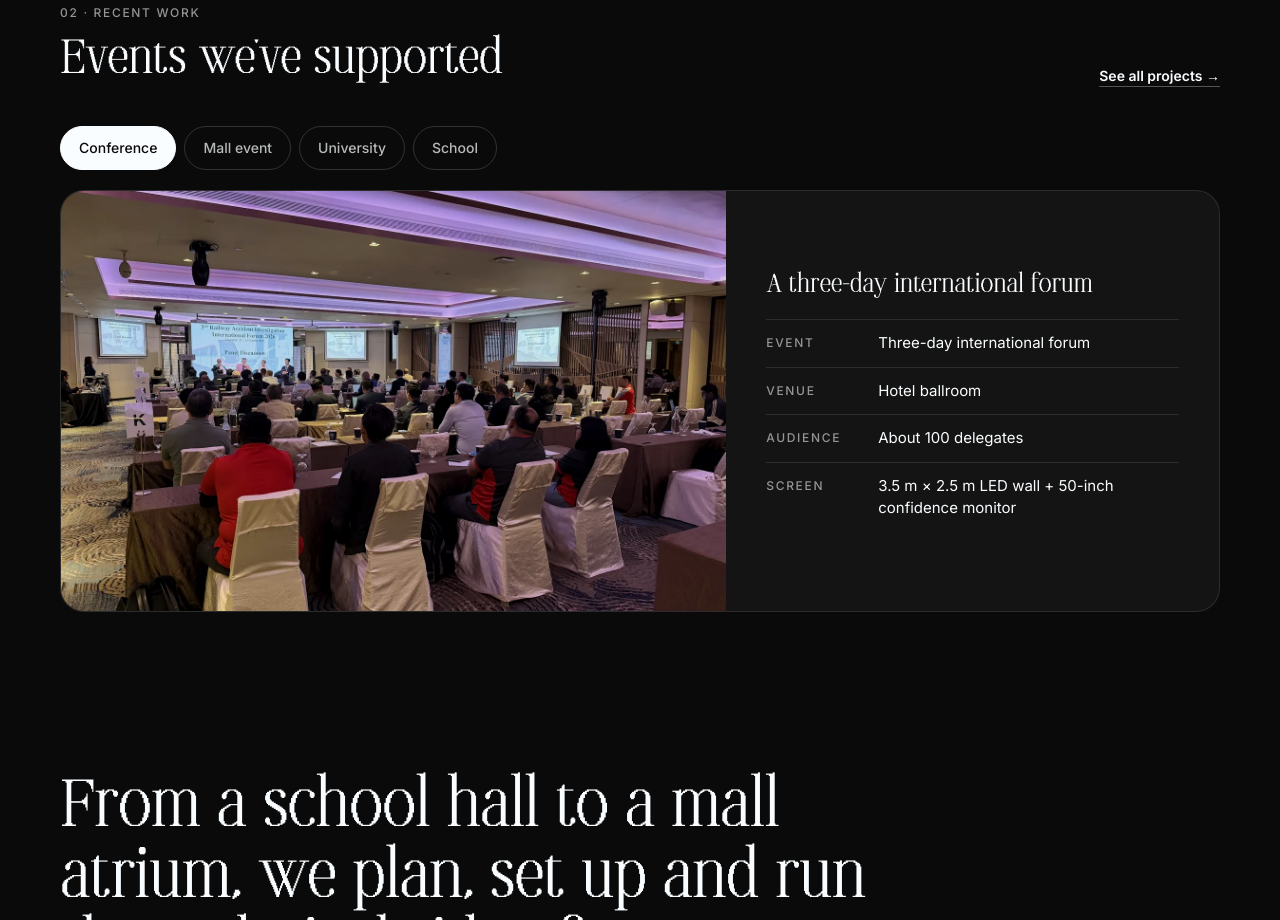
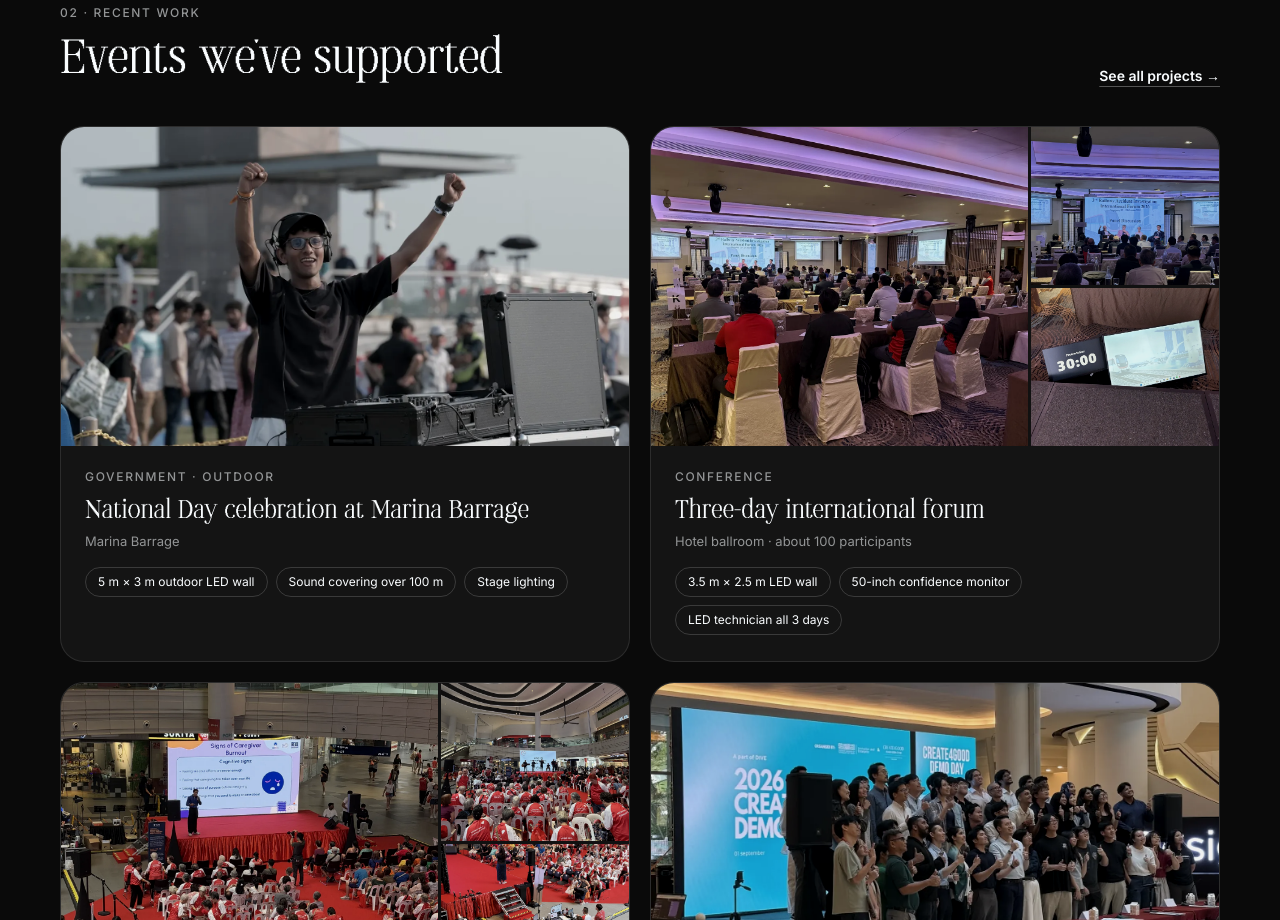
Before and after one commit to PixelPro-Studios/pixelpro-website, a Next.js app: page /mockup/home-v2 in a window 1280 px wide. Shown: the part 1880-2800 px from the top of the page. Built offline with nearby package versions, Linux system fonts and the light colour scheme.

Commit message:
Mockups v2: home events gallery (7 jobs, photos per event, view all), centred LED carousel, quote before FAQ, corner WhatsApp button, reviews pause button removed

```diff
--- a/app/mockup/_v2/v2.css
+++ b/app/mockup/_v2/v2.css
@@ -134,6 +134,32 @@
   .v2-svc-row .v2-row-n { display: none; }
 }
 .v2-row.v2-row-text-only { grid-template-columns: 40px 1fr auto; }
+/* floating WhatsApp button (desktop), only when no other WhatsApp button is on screen */
+.v2-float { position: fixed; z-index: 45; right: 24px; bottom: 24px; min-height: 52px; box-shadow: 0 12px 40px rgba(0, 0, 0, 0.45); opacity: 0; transform: translateY(12px) scale(0.96); pointer-events: none; transition: opacity 200ms ease, transform 250ms var(--ease-out); }
+.v2-float.is-on { opacity: 1; transform: none; pointer-events: auto; }
+@media (max-width: 1023px) { .v2-float { display: none; } }
+.v2-faq { padding-bottom: 120px; }
+
+/* home: events, a few photos each, "view all" */
+.v2-events { display: grid; gap: 20px; }
+@media (min-width: 900px) { .v2-events { grid-template-columns: 1fr 1fr; } }
+.v2-event { border-radius: 24px; overflow: hidden; background: var(--card); border: 1px solid var(--line); }
+.v2-event.is-new { animation: v2-rise 400ms var(--ease-out); }
+.v2-event-photos { display: grid; gap: 3px; aspect-ratio: 16 / 9; background: #111; }
+.v2-event-photos.n1 { grid-template-columns: 1fr; }
+.v2-event-photos.n2 { grid-template-columns: 1fr 1fr; }
+.v2-event-photos.n3 { grid-template-columns: 2fr 1fr; grid-template-rows: 1fr 1fr; }
+.v2-event-photos.n3 .v2-event-photo:first-child { grid-row: span 2; }
+.v2-event-photo { position: relative; overflow: hidden; }
+.v2-event-photo .v2-cover { transition: transform 600ms var(--ease-out); }
+@media (hover: hover) and (pointer: fine) { .v2-event:hover .v2-event-photo .v2-cover { transform: scale(1.03); } }
+.v2-event-text { padding: 22px 24px 26px; }
+.v2-event-type { font-size: 12px; font-weight: 500; letter-spacing: 0.14em; text-transform: uppercase; color: var(--dim); margin-bottom: 10px; }
+.v2-event-text .v2-note { margin-top: 6px; }
+.v2-event-gear { display: flex; flex-wrap: wrap; gap: 8px; margin: 16px 0 0; padding: 0; list-style: none; }
+.v2-event-gear li { display: inline-flex; align-items: center; min-height: 30px; padding: 0 12px; border-radius: 999px; font-size: 12px; color: var(--ink); border: 1px solid rgba(255, 255, 255, 0.16); }
+.v2-events-more { display: flex; justify-content: center; margin-top: 28px; }
+
 /* home: recent work as event-type tabs + photo + spec sheet */
 .v2-logos-label { text-align: center; margin-bottom: 4px; }
 .v2-jobs-tabs { display: flex; flex-wrap: wrap; gap: 8px; margin-bottom: 20px; }
@@ -205,9 +231,12 @@
 .v2-chip-light { background: var(--ink); color: #0a0a0a; border-color: var(--ink); font-weight: 600; }
 
 /* ---------- work carousel ---------- */
-.v2-car-track { display: flex; gap: 20px; overflow-x: auto; scroll-snap-type: x mandatory; scroll-padding-inline: max(20px, calc((100vw - 1240px) / 2 + 40px)); padding: 0 max(20px, calc((100vw - 1240px) / 2 + 40px)) 8px; scrollbar-width: none; }
+/* contained in the page column (centred), 3 cards on desktop, 2 on tablets, 1.15 on phones */
+.v2-car-track { display: flex; gap: 20px; overflow-x: auto; scroll-snap-type: x mandatory; padding-bottom: 8px; scrollbar-width: none; }
 .v2-car-track::-webkit-scrollbar { display: none; }
-.v2-car-card { flex: none; width: min(460px, 82vw); scroll-snap-align: start; border-radius: 24px; overflow: hidden; background: var(--card); border: 1px solid var(--line); }
+.v2-car-card { flex: none; width: calc((100% - 40px) / 3); scroll-snap-align: start; border-radius: 24px; overflow: hidden; background: var(--card); border: 1px solid var(--line); }
+@media (max-width: 1023px) { .v2-car-card { width: calc((100% - 20px) / 2); } }
+@media (max-width: 767px) { .v2-car-card { width: 86%; } }
 .v2-car-media { position: relative; aspect-ratio: 4 / 3; overflow: hidden; }
 .v2-car-media .v2-cover { transition: transform 600ms var(--ease-out); }
 @media (hover: hover) and (pointer: fine) { .v2-car-card:hover .v2-car-media .v2-cover { transform: scale(1.03); } }
--- a/app/mockup/home-v2/HomeV2.tsx
+++ b/app/mockup/home-v2/HomeV2.tsx
@@ -6,7 +6,7 @@ import { useState } from "react";
 import Image from "next/image";
 import HeroPixelSpotlight from "@/components/HeroPixelSpotlight";
 import { LOGOS, LogoRow } from "@/components/LogoSection";
-import { LED_PROJECTS, PhoneBar, RatingBlock, ReviewsMarquee, TrustChip, WaIcon, waLink } from "../_v2/shared";
+import { FloatingWa, PhoneBar, RatingBlock, ReviewsMarquee, TrustChip, WaIcon, waLink } from "../_v2/shared";
 
 const WA = waLink("Hi PixelPro, I'd like a quote for an event (from your website).\nDate: \nVenue: \nEvent name & type: \nWhat you need: ");
 const CAL = "https://cal.com/pixelpro/consultation";
@@ -19,14 +19,59 @@ const SERVICES = [
   { title: "Entertainment & Talent", copy: "Hosts, entertainment and performances for your programme.", img: "/services-talent/pixelpro-studios-talent-and-entertainment-singapore.jpg", href: "/services/talent" },
 ];
 
-// Recent work as a spec sheet per event type. Facts from Jovin's job write-ups only; no client names.
-const [uni, forum, mall, school] = LED_PROJECTS;
-const JOBS: { type: string; p: (typeof LED_PROJECTS)[number]; rows: [string, string][] }[] = [
-  { type: "Conference", p: forum, rows: [["Event", "Three-day international forum"], ["Venue", "Hotel ballroom"], ["Audience", "About 100 delegates"], ["Screen", "3.5 m × 2.5 m LED wall + 50-inch confidence monitor"]] },
-  { type: "Mall event", p: mall, rows: [["Event", "Public event on a stage"], ["Venue", "Mall atrium"], ["Screen", "5.5 m × 3 m LED display"], ["Also", "7 m × 4 m stage, built overnight"]] },
-  { type: "University", p: uni, rows: [["Event", "Innovation showcase"], ["Venue", "University"], ["Screen", "6 m × 2.5 m LED wall"], ["Also", "Sound, mics and crew on site"]] },
-  { type: "School", p: school, rows: [["Event", "Prize-day ceremony"], ["Venue", "School hall"], ["Screen", "Four 1 m × 2 m LED panels"]] },
+// Events from Jovin's write-ups (research/jovin-jobs/2026-11-15-job-writeups.md), National Day first (writing rules).
+// Client names left out until PixelPro confirms them. Photos are the ones Lukas uploaded for each job.
+const J = "/portfolio-jobs/";
+type Ev = { title: string; type: string; where: string; gear: string[]; imgs: [string, string][] };
+const EVENTS: Ev[] = [
+  { title: "National Day celebration at Marina Barrage", type: "Government · Outdoor", where: "Marina Barrage", gear: ["5 m × 3 m outdoor LED wall", "Sound covering over 100 m", "Stage lighting"], imgs: [[J + "event-production_sound-engineer-marina-barrage.webp", "PixelPro crew on site at Marina Barrage on National Day"]] },
+  { title: "Three-day international forum", type: "Conference", where: "Hotel ballroom · about 100 participants", gear: ["3.5 m × 2.5 m LED wall", "50-inch confidence monitor", "LED technician all 3 days"], imgs: [[J + "conference-av-rental_led-wall-hotel-ballroom-forum.webp", "LED wall in a hotel ballroom for an international forum"], [J + "conference-av-rental_panel-discussion-led-wall.webp", "Panel discussion in front of the LED wall"], [J + "conference-av-rental_confidence-monitor.webp", "Confidence monitor for the speakers"]] },
+  { title: "Caregiving Week in a mall atrium", type: "Community roadshow", where: "Mall atrium · built overnight", gear: ["5.5 m × 3 m LED wall", "7 m × 4 m stage", "Sound and wireless mics"], imgs: [[J + "led-wall-rental_5-5x3m-led-wall-mall-atrium.webp", "LED wall above a stage in a mall atrium"], [J + "roadshow-led-screen-rental_mall-atrium-crowd.webp", "Audience watching the stage in the mall atrium"], [J + "event-av-planning_control-desk-beside-the-stage.webp", "PixelPro control desk beside the stage"]] },
+  { title: "University innovation showcase", type: "University · Pitching", where: "Campus centre", gear: ["6 m × 2.5 m LED wall", "Sound and rostrum mics", "Sound engineer on site"], imgs: [[J + "led-wall-rental_6x2-5m-led-wall-pitch-day.webp", "LED wall at a university pitch day"]] },
+  { title: "School speech and prize day", type: "School", where: "School hall and outdoor stage at the same time", gear: ["Four 1 m × 2 m LED panels", "Stage lighting", "Two sound crews"], imgs: [[J + "school-sound-system-rental_prize-day-stage-led-and-lighting.webp", "School hall stage with LED panels and lighting"], [J + "school-sound-system-rental_speech-at-the-rostrum.webp", "Speech at the rostrum with LED panels behind"]] },
+  { title: "Junior college orientation at a fountain plaza", type: "School · Outdoor", where: "Outdoor plaza", gear: ["8 outdoor speakers", "Generator and power", "Permits and LEW handled"], imgs: [[J + "school-sound-system-rental_outdoor-orientation-speakers.webp", "Outdoor speakers set up for a school orientation"], [J + "event-av-planning_generator-and-safety-fencing.webp", "Generator with safety fencing for the outdoor event"]] },
+  { title: "Community club music night", type: "Community", where: "Community club hall", gear: ["Two 120-inch screens", "Live band sound", "Projectors"], imgs: [[J + "sound-system-rental_community-club-hall-full-house.webp", "Full community club hall with PixelPro screens and speakers"], [J + "projector-rental_two-120-inch-screens-community-club.webp", "Two 120-inch screens in a community club"]] },
 ];
+const FIRST = 4;
+
+function EventsGallery() {
+  const [all, setAll] = useState(false);
+  const list = all ? EVENTS : EVENTS.slice(0, FIRST);
+  return (
+    <>
+      <div className="v2-events">
+        {list.map((e, i) => (
+          <article key={e.title} className={`v2-event ${i >= FIRST ? "is-new" : ""}`}>
+            <div className={`v2-event-photos n${Math.min(e.imgs.length, 3)}`}>
+              {e.imgs.slice(0, 3).map(([src, alt], k) => (
+                <div key={src} className="v2-event-photo">
+                  <Image src={src} alt={alt} fill sizes={k === 0 ? "(min-width: 1024px) 400px, 70vw" : "200px"} className="v2-cover v2-photo" />
+                </div>
+              ))}
+            </div>
+            <div className="v2-event-text">
+              <p className="v2-event-type">{e.type}</p>
+              <h3 className="v2-card-title">{e.title}</h3>
+              <p className="v2-note">{e.where}</p>
+              <ul className="v2-event-gear">
+                {e.gear.map((g) => (
+                  <li key={g}>{g}</li>
+                ))}
+              </ul>
+            </div>
+          </article>
+        ))}
+      </div>
+      {!all && (
+        <div className="v2-events-more">
+          <button type="button" className="v2-btn v2-btn-ghost v2-btn-sm" onClick={() => setAll(true)}>
+            View all {EVENTS.length} events
+          </button>
+        </div>
+      )}
+    </>
+  );
+}
 
 /** The live site's logo marquee, as one row instead of two (Abel, 17 Nov) */
 function LogosOneRow() {
@@ -50,10 +95,10 @@ const FIGURES = [
 export default function HomeV2() {
   const [hover, setHover] = useState<number | null>(null);
   const shown = hover ?? 0;
-  const [job, setJob] = useState(0);
   return (
     <main className="v2">
       <PhoneBar active={null} wa={WA} hideIds={["cta"]} />
+      <FloatingWa wa={WA} />
 
       {/* 1. Hero: the live site's pixel-spotlight backdrop (Abel likes it), text centred as on the live site */}
       <header id="top" className="v2-hero-pixel">
@@ -130,35 +175,7 @@ export default function HomeV2() {
         </div>
         {/* A buyer checks three things: "have they done my kind of event?", "can they handle my venue and size?", "is it real?".
             So: pick the event type, see one real photo and a short spec sheet. No paragraphs. */}
-        <div className="v2-jobs">
-          <div className="v2-jobs-tabs" role="group" aria-label="Choose a type of event">
-            {JOBS.map((j, i) => (
-              <button key={j.type} type="button" aria-pressed={job === i} className={job === i ? "is-active" : ""} onClick={() => setJob(i)}>
-                {j.type}
-              </button>
-            ))}
-          </div>
-          <div className="v2-jobs-card">
-            <div className="v2-jobs-media">
-              {JOBS.map((j, i) => (
-                <div key={j.type} className={`v2-jobs-img ${job === i ? "is-active" : ""}`}>
-                  <Image src={j.p.img} alt={j.p.alt} fill sizes="(min-width: 1024px) 640px, 100vw" className="v2-cover v2-photo" />
-                </div>
-              ))}
-            </div>
-            <div className="v2-jobs-spec">
-              <h3 className="v2-card-title">{JOBS[job].p.title}</h3>
-              <dl>
-                {JOBS[job].rows.map(([k, v]) => (
-                  <div key={k}>
-                    <dt>{k}</dt>
-                    <dd>{v}</dd>
-                  </div>
-                ))}
-              </dl>
-            </div>
-          </div>
-        </div>
+        <EventsGallery />
       </section>
 
       {/* 5. Statement: text only, one big line */}
```
Also changed, not shown: app/mockup/_v2/shared.tsx (+23 -7 lines), app/mockup/led-walls-v2/LedV2.tsx (+40 -39 lines).
